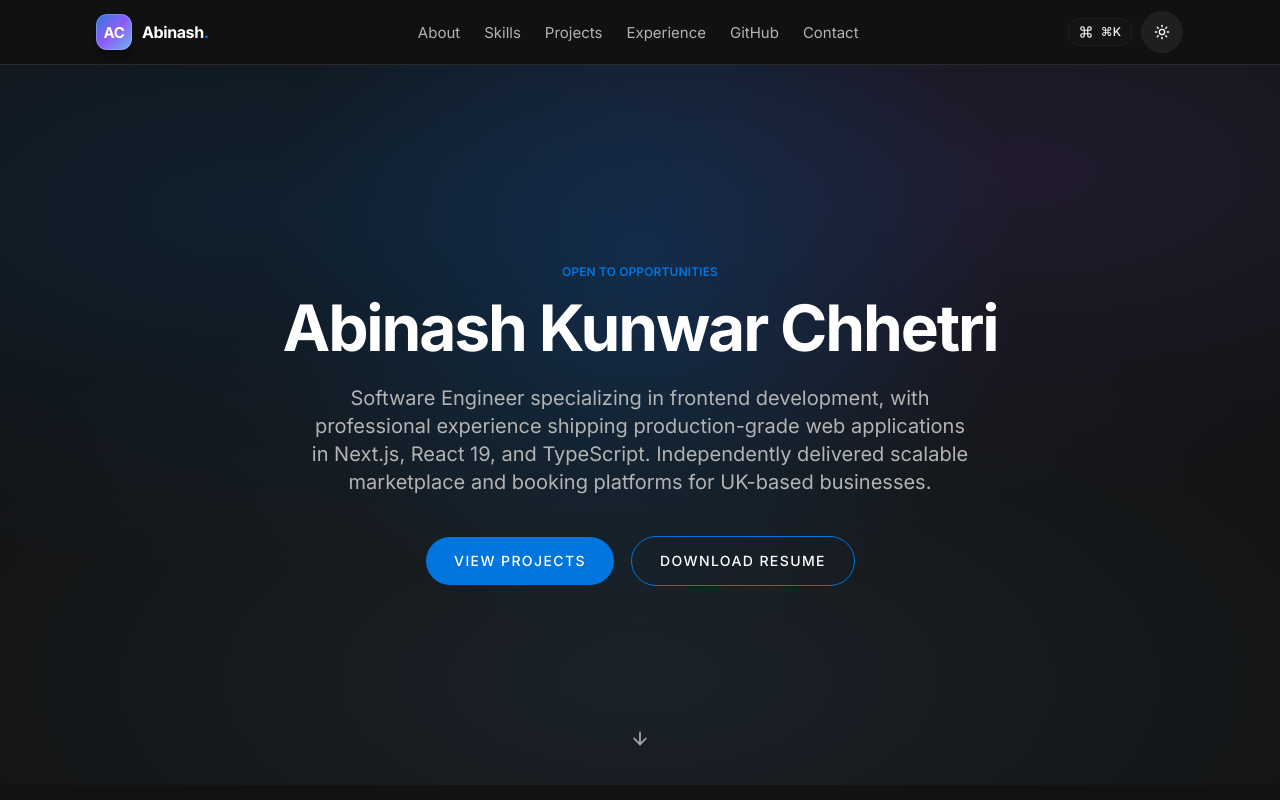
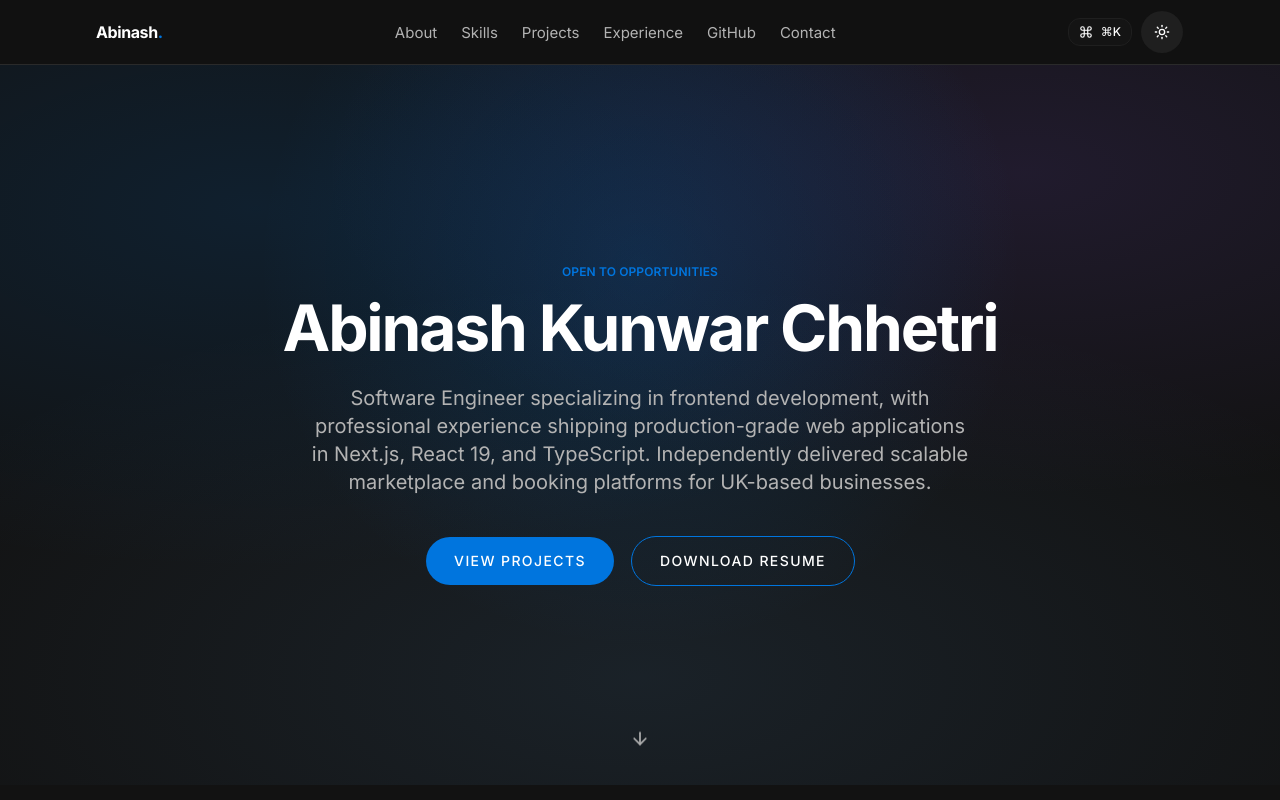
Before and after one commit to abinashchhetri/abinashchhetri, a Next.js app: page / in a window 1280 px wide. Shown: the top 800 px of the page. Built offline with nearby package versions, Linux system fonts and the light colour scheme; no server answers.

Commit message:
fixed the logo

```diff
--- a/src/components/layout/Logo.tsx
+++ b/src/components/layout/Logo.tsx
@@ -19,13 +19,7 @@ interface Props {
 const Logo = ({ withWordmark = true, className }: Props) => {
   return (
     <span className={cn("inline-flex items-center gap-2.5", className)}>
-      <span
-        aria-hidden
-        className="relative grid size-9 place-items-center overflow-hidden rounded-[11px] bg-gradient-to-br from-accent-primary via-accent-violet to-accent-cyan text-[15px] font-bold leading-none tracking-tight text-white shadow-[var(--shadow-level-1)]"
-      >
-        AC
-        <span className="pointer-events-none absolute inset-0 rounded-[11px] ring-1 ring-inset ring-white/20" />
-      </span>
+
       {withWordmark && (
         <span className="text-base font-bold tracking-tight">
           Abinash<span className="text-accent-primary">.</span>
```
